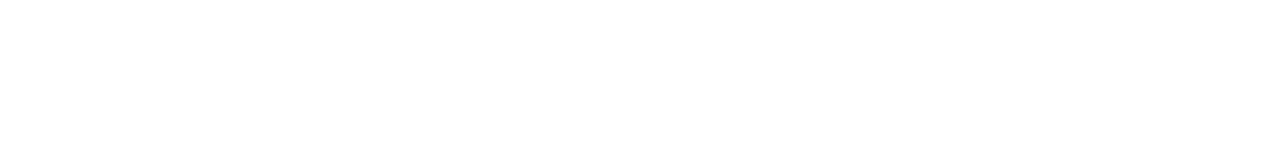
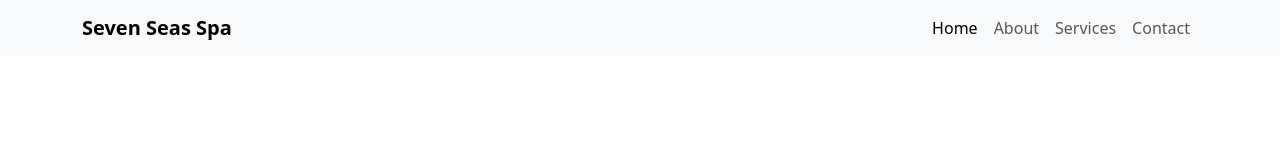
Before and after one commit to DanBaloiu/seven-seas-spa, a plain HTML site: page index.html in a window 1280 px wide. Drawn offline with nearby package versions, Linux system fonts and the light colour scheme.

Commit message:
Add navbar with bootstrap 5.3.7

```diff
--- a/index.html
+++ b/index.html
@@ -7,11 +7,38 @@
     <!-- Bootstrap CSS -->
     <link href="https://cdn.jsdelivr.net/npm/bootstrap@5.3.7/dist/css/bootstrap.min.css" rel="stylesheet"
         integrity="sha384-LN+7fdVzj6u52u30Kp6M/trliBMCMKTyK833zpbD+pXdCLuTusPj697FH4R/5mcr" crossorigin="anonymous">
-    <title>Document</title>
+    <title>Seven Seas Spa</title>
 </head>
 
 <body>
+    <!-- Navigation Bar -->
+    <nav class="navbar navbar-expand-lg navbar-light bg-light fixed-top">
+        <div class="container">
+            <a class="navbar-brand fw-bold" href="index.html">Seven Seas Spa</a>
 
+            <button class="navbar-toggler" type="button" data-bs-toggle="collapse" data-bs-target="#navbarNav"
+                aria-controls="navbarNav" aria-expanded="false" aria-label="Toggle navigation">
+                <span class="navbar-toggler-icon"></span>
+            </button>
+
+            <div class="collapse navbar-collapse" id="navbarNav">
+                <ul class="navbar-nav ms-auto">
+                    <li class="nav-item">
+                        <a class="nav-link active" aria-current="page" href="index.html">Home</a>
+                    </li>
+                    <li class="nav-item">
+                        <a class="nav-link" href="about.html">About</a>
+                    </li>
+                    <li class="nav-item">
+                        <a class="nav-link" href="services.html">Services</a>
+                    </li>
+                    <li class="nav-item">
+                        <a class="nav-link" href="contact.html">Contact</a>
+                    </li>
+                </ul>
+            </div>
+        </div>
+    </nav>
 
     <!-- Bootstrap JavaScript -->
     <script src="https://cdn.jsdelivr.net/npm/bootstrap@5.3.7/dist/js/bootstrap.bundle.min.js" integrity="sha384-ndDqU0Gzau9qJ1lfW4pNLlhNTkCfHzAVBReH9diLvGRem5+R9g2FzA8ZGN954O5Q" crossorigin="anonymous"></script>
```
